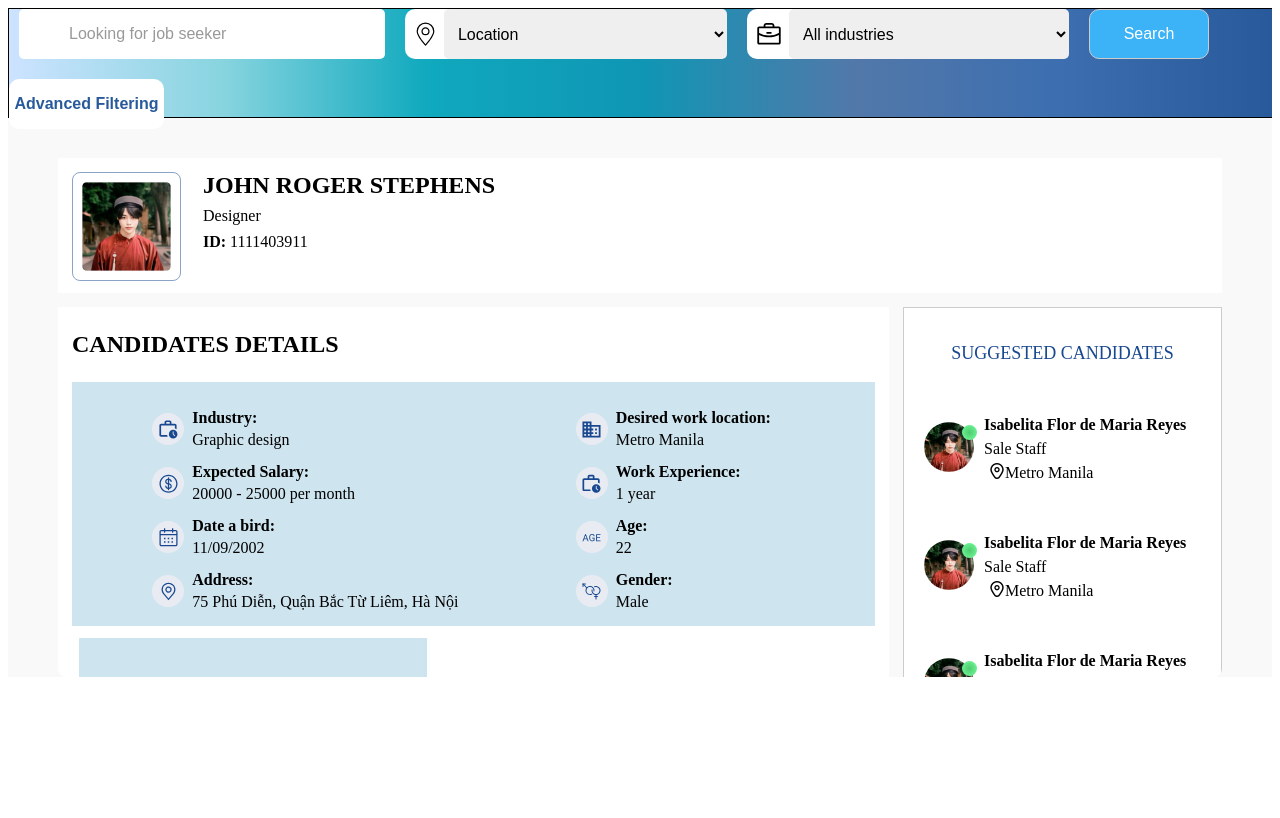
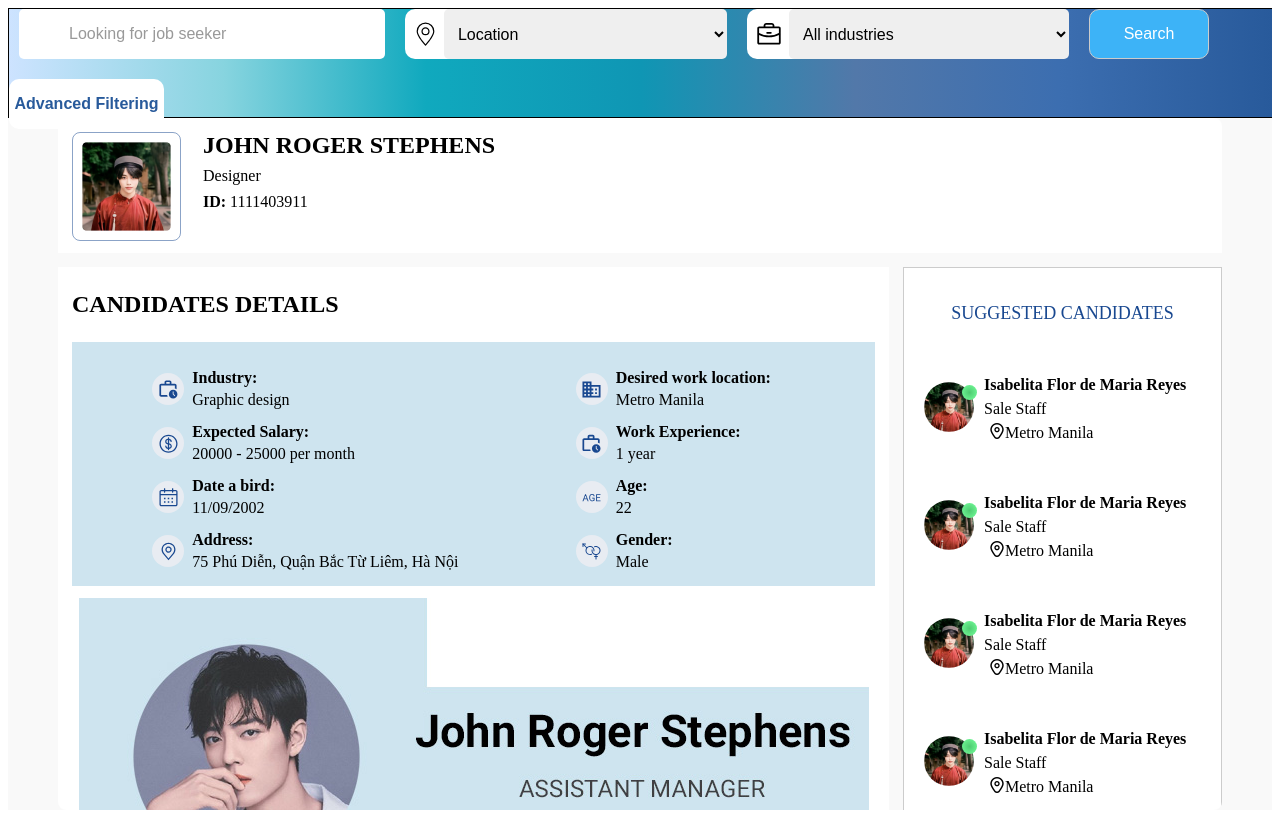
Before and after one commit to hichunha/ChiTietUngVien, a plain HTML site: page index.html in a window 1280 px wide. Drawn offline with nearby package versions, Linux system fonts and the light colour scheme.

Commit message:
fix_cv_container

```diff
--- a/styles.css
+++ b/styles.css
@@ -25,7 +25,6 @@ body {
     border: 1px solid #000;
     justify-content: center;
     align-items: center;
-
 }
 
 input[type="text"],
@@ -174,12 +173,12 @@ select {
 /* Container-cv-person - content */
 
 .container-cv-person {
-    padding-top: 40px;
     overflow-y: auto;
     border-radius: 8px;
     margin-left: 50px;
     margin-right: 50px;
     scrollbar-width: none;
+    height: calc(100vh - 108px);
 }
 
 .container-introduce {
```
